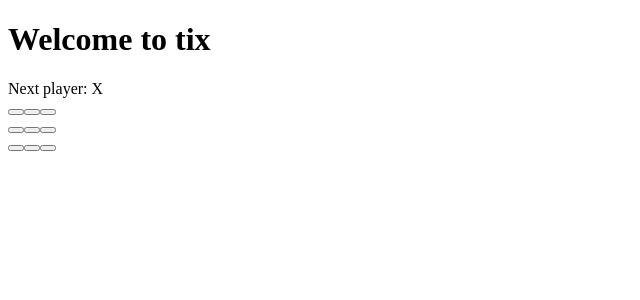
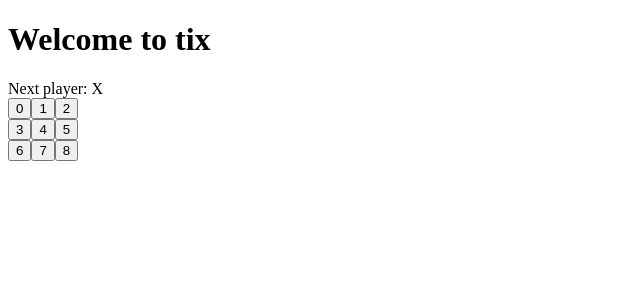
Before and after one commit to kevlarr/tictactoe-react, a React app: page / in a window 1280 px wide. Shown: the top 300 px of the page, without its empty margins (0-640 px from the left). Built offline with nearby package versions, Linux system fonts and the light colour scheme.

Commit message:
Test Square props.value

```diff
--- a/src/components/Board.tsx
+++ b/src/components/Board.tsx
@@ -5,11 +5,11 @@ class Board extends React.Component {
     render() {
         const msg = 'Next player: X';
 
-        const rows = [0, 1, 2].map((_) => (
+        const rows = [0, 1, 2].map(i => (
             <div className='board-row'>
-                <Square />
-                <Square />
-                <Square />
+                <Square value={(i * 3) + 0} />
+                <Square value={(i * 3) + 1} />
+                <Square value={(i * 3) + 2} />
             </div>
         ));
 
--- a/src/components/Square.tsx
+++ b/src/components/Square.tsx
@@ -1,10 +1,14 @@
 import * as React from 'react';
 
-class Square extends React.Component {
+interface Props {
+    value: number;
+}
+
+class Square extends React.Component<Props, {}> {
     render() {
         return (
             <button className='square'>
-                {/* TODO */}
+                {this.props.value}
             </button>
         );
     }
--- a/tsconfig.json
+++ b/tsconfig.json
@@ -3,6 +3,7 @@
         "outDir": "./dist/",
         "sourceMap": true,
         "noImplicitAny": true,
+        "strictNullChecks": true,
         "module": "commonjs",
         "target": "es5",
         "jsx": "react"
```
